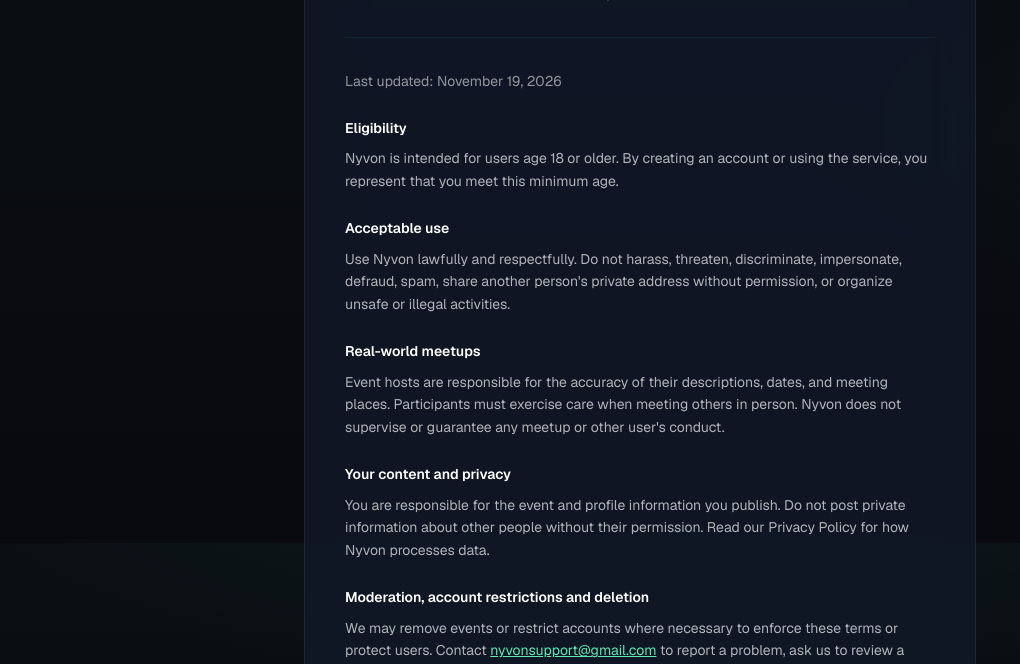
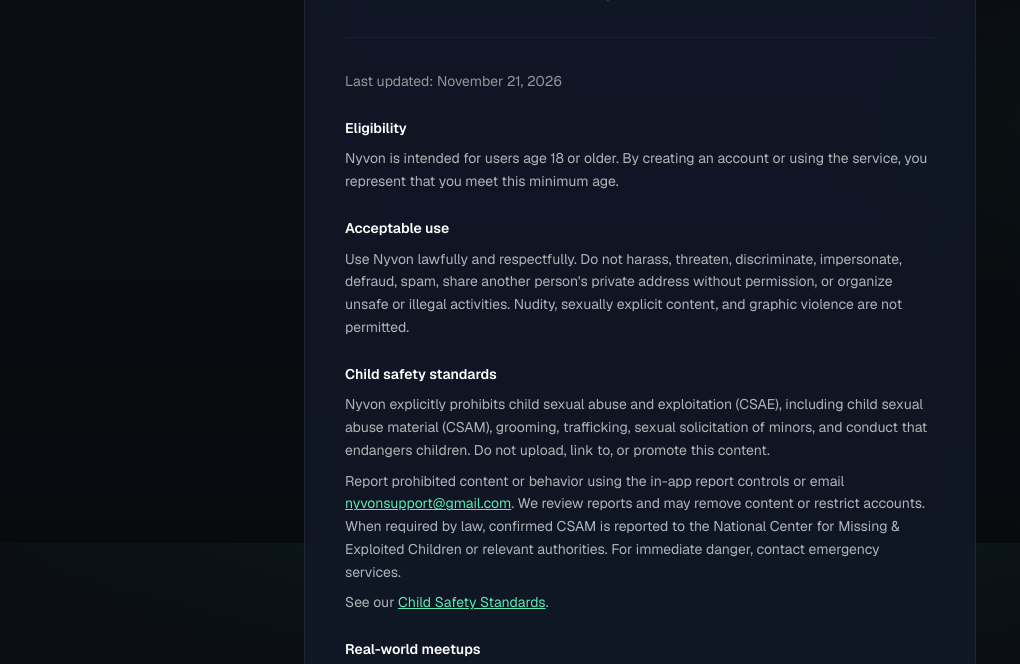
Before and after one commit to watch9collector-sys/LinkUp, a Next.js app: page /terms in a window 1280 px wide. Shown: the part 257-921 px from the top of the page, without its empty margins (0-1020 px from the left). Built offline with nearby package versions, Linux system fonts and the light colour scheme; no server answers.

Commit message:
docs(policy): explicitly prohibit nudity, violence and CSAE

```diff
--- a/app/terms/page.tsx
+++ b/app/terms/page.tsx
@@ -11,7 +11,7 @@ export default function TermsPage() {
       description="Terms for using Nyvon, an early real-world meetup service operated by Nyvon LLC™."
     >
       <div className="space-y-6">
-        <p className="text-white/55">Last updated: November 19, 2026</p>
+        <p className="text-white/55">Last updated: November 21, 2026</p>
         <section>
           <h2 className="font-semibold text-white">Eligibility</h2>
           <p className="mt-2 text-white/68">
@@ -25,7 +25,29 @@ export default function TermsPage() {
             Use Nyvon lawfully and respectfully. Do not harass, threaten,
             discriminate, impersonate, defraud, spam, share another person&apos;s
             private address without permission, or organize unsafe or illegal
-            activities.
+            activities. Nudity, sexually explicit content, and graphic violence
+            are not permitted.
+          </p>
+        </section>
+        <section>
+          <h2 className="font-semibold text-white">Child safety standards</h2>
+          <p className="mt-2 text-white/68">
+            Nyvon explicitly prohibits child sexual abuse and exploitation
+            (CSAE), including child sexual abuse material (CSAM), grooming,
+            trafficking, sexual solicitation of minors, and conduct that
+            endangers children. Do not upload, link to, or promote this content.
+          </p>
+          <p className="mt-2 text-white/68">
+            Report prohibited content or behavior using the in-app report
+            controls or email{" "}
+            <a className="text-emerald-300 underline" href={`mailto:${SUPPORT_EMAIL}`}>{SUPPORT_EMAIL}</a>.
+            We review reports and may remove content or restrict accounts.
+            When required by law, confirmed CSAM is reported to the National
+            Center for Missing &amp; Exploited Children or relevant authorities.
+            For immediate danger, contact emergency services.
+          </p>
+          <p className="mt-2 text-white/68">
+            See our <a className="text-emerald-300 underline" href="/child-safety">Child Safety Standards</a>.
           </p>
         </section>
         <section>
```
